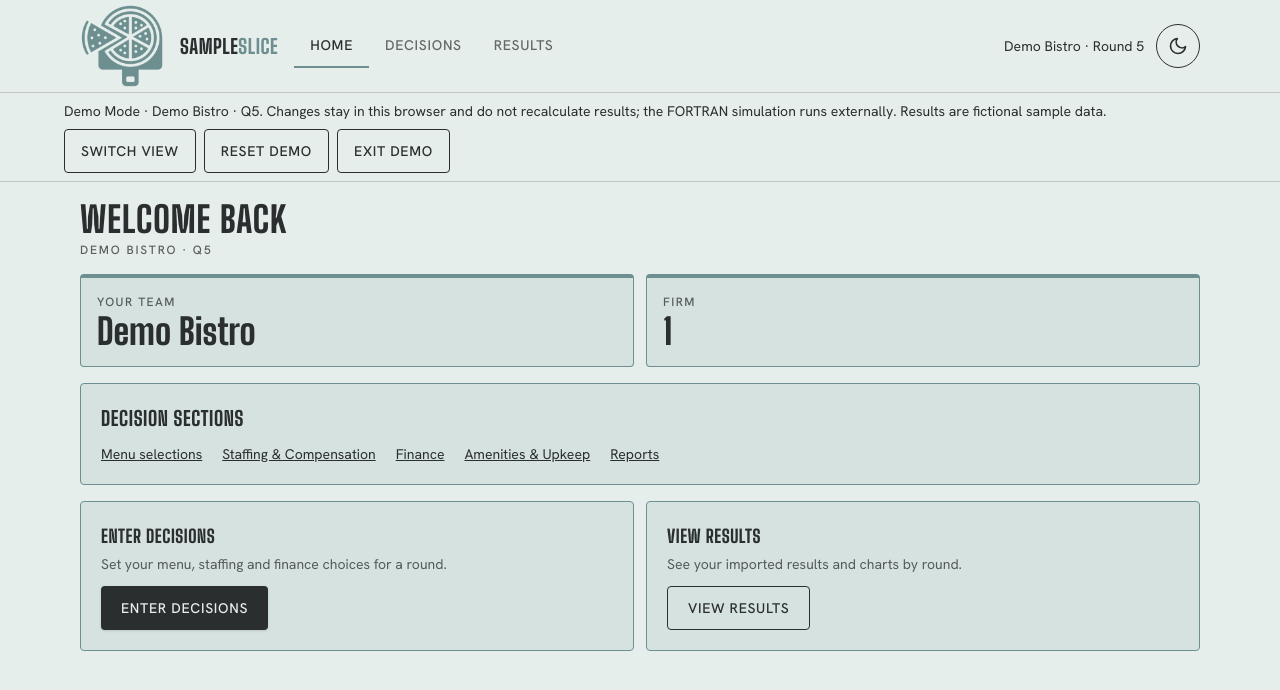
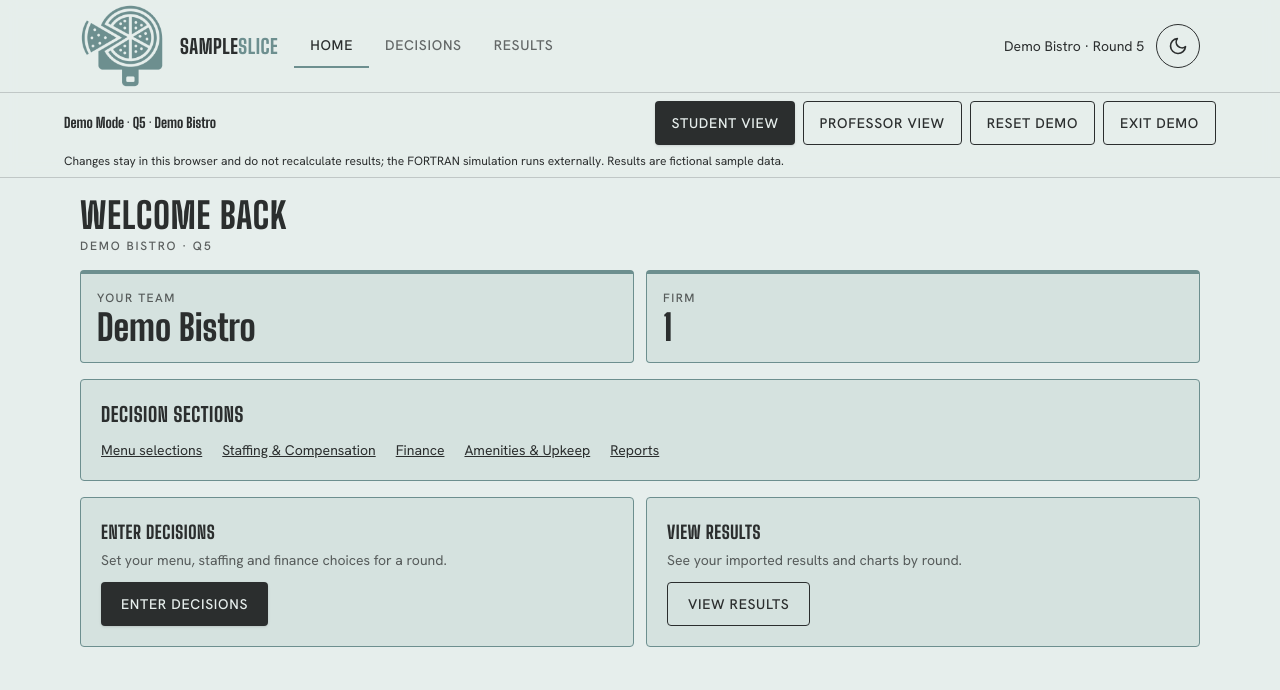
Before and after one commit to cole7jacobs/restaurant-simulation-app-trial-run, a React (Vite) app: page /demo/student/home in a window 1280 px wide. Shown: the top 690 px of the page. Built offline with nearby package versions, Linux system fonts and the light colour scheme.

Commit message:
Clarify demo context and active view

```diff
--- a/src/components/ui/DemoControls.tsx
+++ b/src/components/ui/DemoControls.tsx
@@ -10,12 +10,18 @@ export function DemoControls() {
     for (let round = 2; round <= 7; round++) sessionStorage.removeItem(demoKey(round))
     navigate('/demo/student/home', { replace: true })
   }
-  return <div className="border-b border-deep-green/20 bg-card px-4 py-2 text-deep-green dark:bg-dark-card dark:text-card">
-    <div className="mx-auto flex max-w-6xl flex-wrap items-center gap-2 text-sm">
-      <span className="grow">Demo Mode · Demo Bistro · Q5. Changes stay in this browser and do not recalculate results; the FORTRAN simulation runs externally. Results are fictional sample data.</span>
-      <Button size="sm" variant="outlined" onClick={() => navigate(student ? '/demo/professor/home' : '/demo/student/home')}>Switch View</Button>
+  return <div className="border-t border-deep-green/20 px-4 py-2 text-deep-green dark:border-card/10 dark:text-card">
+    <div className="mx-auto flex max-w-6xl flex-wrap items-center gap-2">
+      <p className="w-full font-heading text-sm font-extrabold sm:w-auto sm:grow">Demo Mode · Q5 · Demo Bistro</p>
+      <div role="group" aria-label="Demo view" className="flex flex-wrap gap-2">
+        <Button size="sm" variant={student ? 'primary' : 'outlined'} aria-pressed={student}
+          onClick={() => navigate('/demo/student/home')}>Student View</Button>
+        <Button size="sm" variant={!student ? 'primary' : 'outlined'} aria-pressed={!student}
+          onClick={() => navigate('/demo/professor/home')}>Professor View</Button>
+      </div>
       <Button size="sm" variant="outlined" onClick={reset}>Reset Demo</Button>
       <Button size="sm" variant="outlined" to="/login">Exit Demo</Button>
+      <p className="w-full font-body text-xs">Changes stay in this browser and do not recalculate results; the FORTRAN simulation runs externally. Results are fictional sample data.</p>
     </div>
   </div>
 }
--- a/src/routes/professor/ProfessorLayout.tsx
+++ b/src/routes/professor/ProfessorLayout.tsx
@@ -74,10 +74,11 @@ export function ProfessorLayout() {
             <DarkModeToggle />
           </div>
         </nav>
+        {demo && <DemoControls />}
       </header>
 
       {/* Dev preview banner — hidden when not in preview mode */}
-      {demo ? <DemoControls /> : !session && <DevPreviewBanner />}
+      {!demo && !session && <DevPreviewBanner />}
 
       {/* Page content */}
       <main id="main-content" tabIndex={-1} className="flex-1 max-w-6xl mx-auto w-full px-4 py-4 sm:py-5 focus:outline-none">
--- a/src/routes/student/StudentLayout.tsx
+++ b/src/routes/student/StudentLayout.tsx
@@ -74,9 +74,8 @@ export function StudentLayout() {
             <DarkModeToggle />
           </div>
         </nav>
+        {demo && <DemoControls />}
       </header>
-
-      {demo && <DemoControls />}
       <div className={isDecisionPage ? 'min-h-0 flex-1 overflow-y-auto overscroll-contain' : 'flex-1'}>
         {!demo && !session && <DevPreviewBanner />}
         <main id="main-content" tabIndex={-1} className="max-w-6xl mx-auto w-full px-4 py-4 sm:py-5 focus:outline-none">
```
Also changed, not shown: 1 other file (tests, documents, lock files or other folders).
